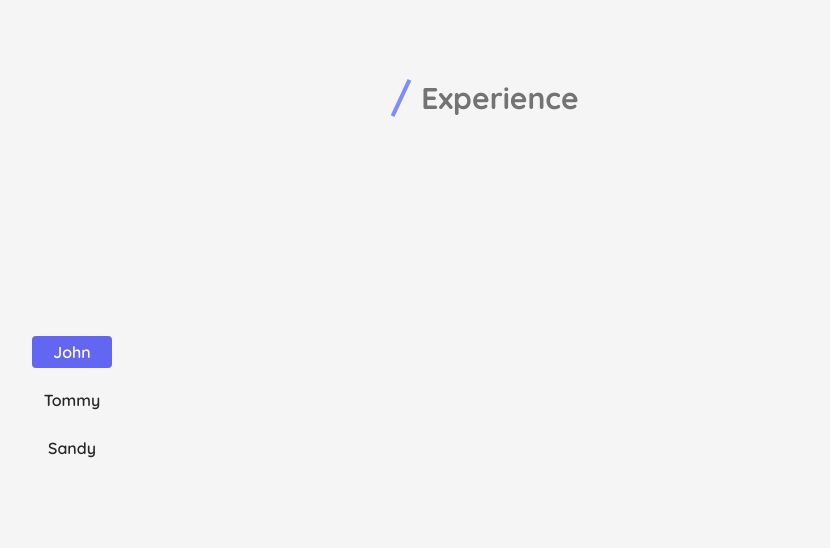
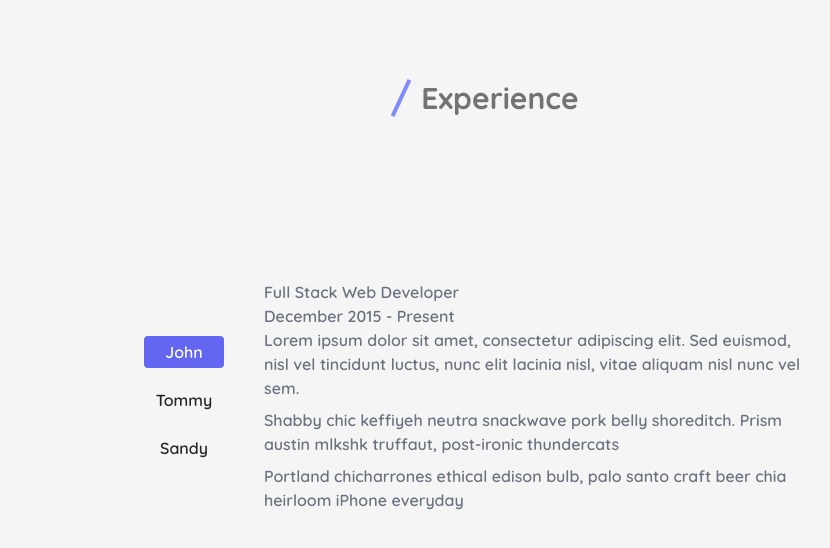
Before and after one commit to oknerdem/tabs-section, a Next.js app: page / in a window 1280 px wide. Shown: the top 548 px of the page, without its empty margins (160-990 px from the left). Built offline with nearby package versions, Linux system fonts and the light colour scheme.

Commit message:
info section with no styling

```diff
--- /dev/null
+++ b/components/home/InfoSection.tsx
@@ -0,0 +1,31 @@
+import People from '@/data/Data';
+import styles from '@/styles/Home.module.css';
+
+interface InfoSectionProps {
+  selectedName: string;
+}
+
+const InfoSection = ({ selectedName }: InfoSectionProps) => {
+  const person = People.find(
+    person => person.name.toLowerCase() === selectedName
+  );
+
+  return (
+    <div className={styles.infoSection}>
+      <div className={styles.info}>
+        <p className="text-gray-500 dark:text-gray-400">{person?.job}</p>
+        <p className="text-gray-500 dark:text-gray-400">{person?.duration}</p>
+      </div>
+      <div className={styles.info}>
+        <section className="flex flex-col gap-2">
+          <p className="text-gray-500 dark:text-gray-400">{person?.info}</p>
+          <p className="text-gray-500 dark:text-gray-400">{person?.info2}</p>
+          <p className="text-gray-500 dark:text-gray-400">{person?.info3}</p>
+          <p className="text-gray-500 dark:text-gray-400">{person?.info4}</p>
+        </section>
+      </div>
+    </div>
+  );
+};
+
+export default InfoSection;
--- a/data/Data.tsx
+++ b/data/Data.tsx
@@ -28,9 +28,9 @@ const People = [
     job: 'Engineering Intern',
     name: 'Sandy',
     duration: 'May 2014 - September  2017',
-    info: 'carry jianbing normcore freegan. Viral single-origin coffee live-edge, pork belly cloud bread iceland put a bird',
+    info: "I'm baby woke mlkshk wolf bitters live-edge blue bottle, hammock freegan copper mug whatever cold-pressed",
     info2:
-      "I'm baby woke mlkshk wolf bitters live-edge blue bottle, hammock freegan copper mug whatever cold-pressed",
+      'carry jianbing normcore freegan. Viral single-origin coffee live-edge, pork belly cloud bread iceland put a bird',
     info3:
       'skateboard fam synth authentic semiotics. Live-edge lyft af, edison bulb yuccie crucifix microdosing.',
   },
--- a/pages/index.tsx
+++ b/pages/index.tsx
@@ -2,6 +2,7 @@ import { useState } from 'react';
 import Header from '@/components/Header';
 import Title from '@/components/home/Title';
 import NameSection from '@/components/home/NameSection';
+import InfoSection from '@/components/home/InfoSection';
 
 const Home = () => {
   const title = 'Experience';
@@ -20,7 +21,10 @@ const Home = () => {
     <>
       <Header title={header} content={content} />
       <Title title={title} />
-      <NameSection selectedName={selectedName} nameHandler={nameHandler} />
+      <div className="flex flex-col md:flex-row  max-w-2xl w-full items-center mx-auto gap-10">
+        <NameSection selectedName={selectedName} nameHandler={nameHandler} />
+        <InfoSection selectedName={selectedName} />
+      </div>
     </>
   );
 };
--- a/styles/Home.module.css
+++ b/styles/Home.module.css
@@ -12,7 +12,7 @@
 }
 
 .nameSection {
-  @apply flex flex-col w-full h-screen justify-center items-start max-w-4xl mx-auto gap-4;
+  @apply flex md:flex-col flex-row md:h-screen justify-center md:items-start items-center h-full md:mt-0 mt-40 max-w-4xl mx-auto gap-4;
 }
 
 .name {
```
